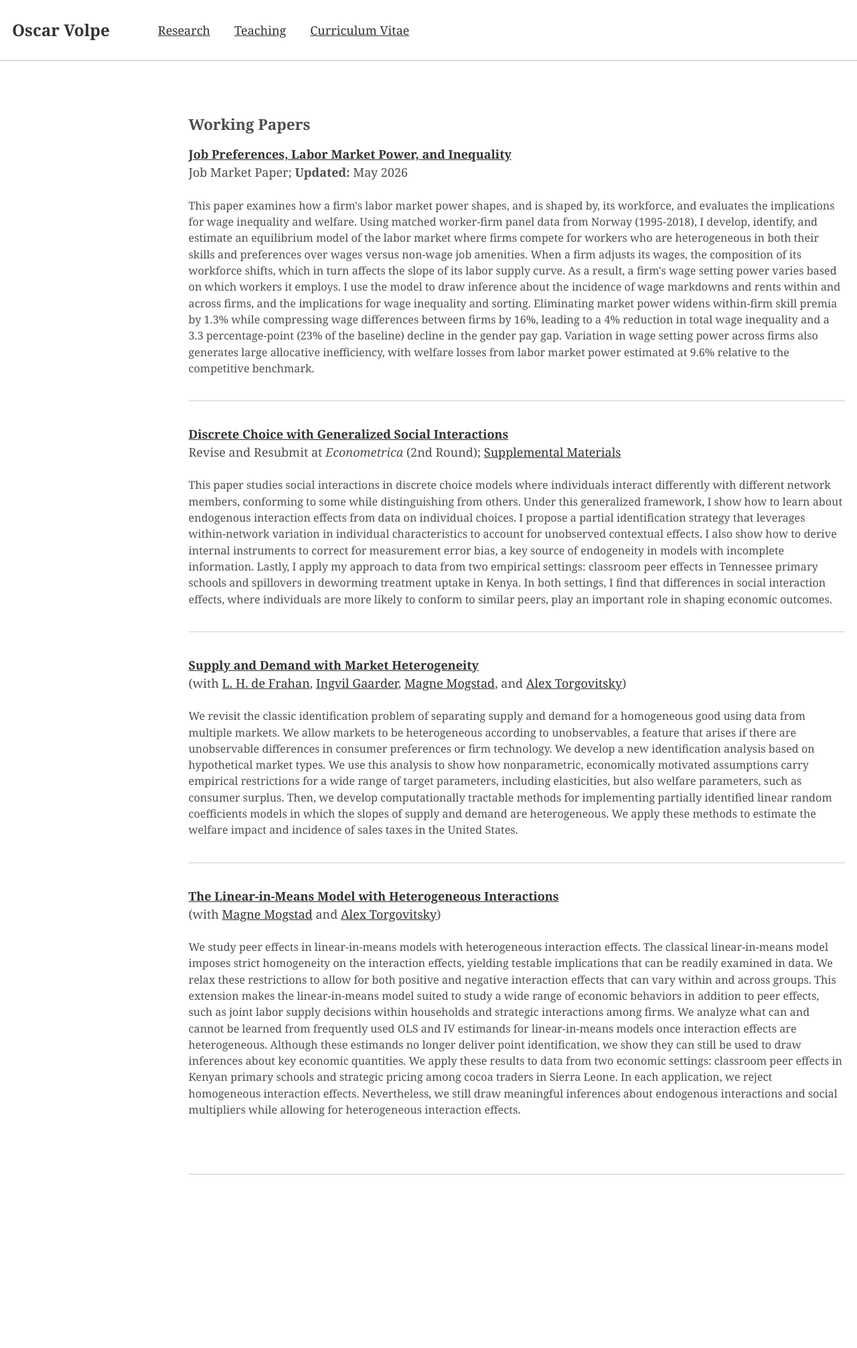
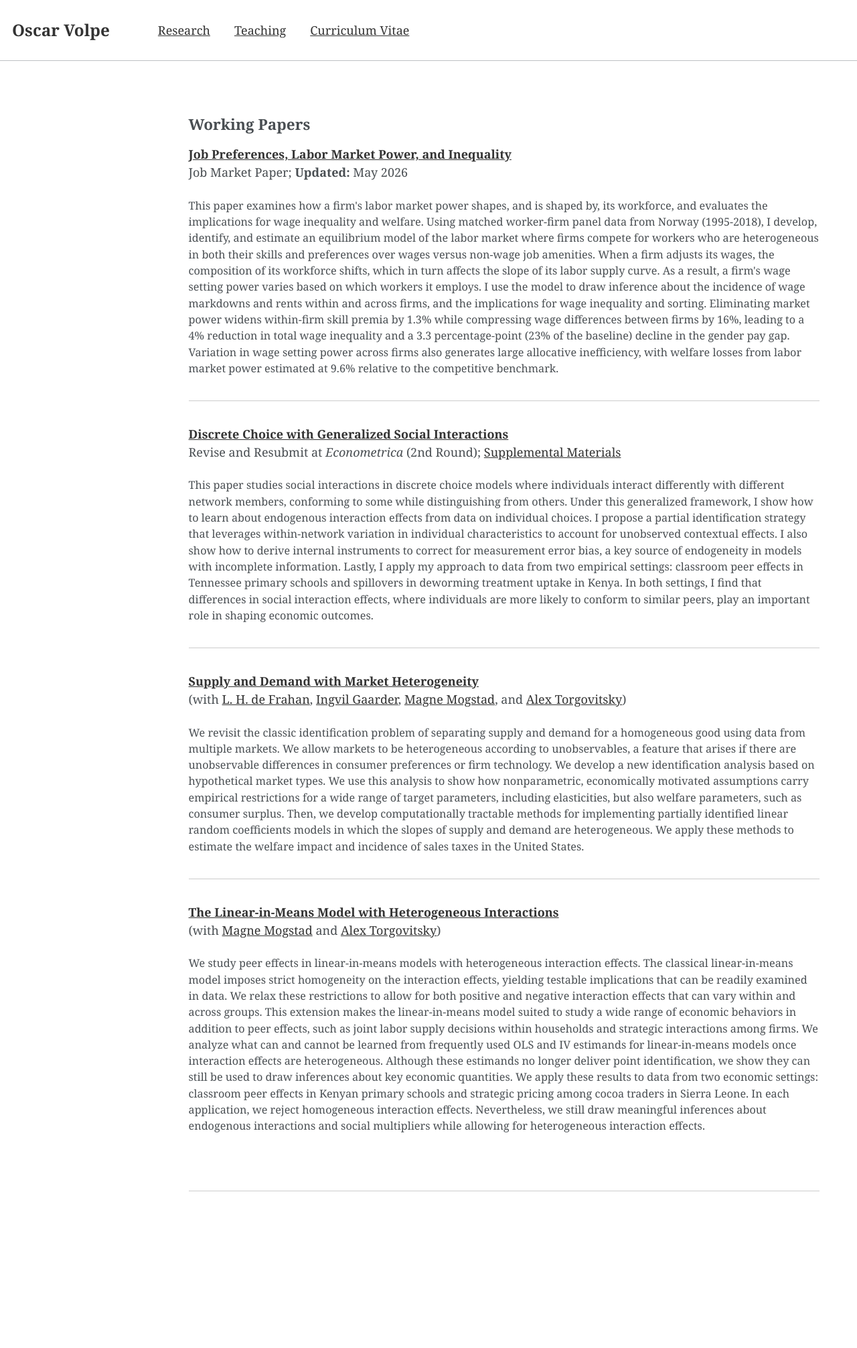
Before and after one commit to ovolpe/ovolpe.github.io, a Jekyll site: the page built from _pages/research.md, in a window 1280 px wide. Shown: the whole page at 67% size. Built offline with Jekyll 4.4.1, drawn with Linux system fonts in a browser that asks for light colours; before the commit the page ends 1988 px from its top, so only the background shows below that.

Commit message:
Add research page right margin

```diff
--- a/_pages/research.md
+++ b/_pages/research.md
@@ -5,6 +5,8 @@ author_profile: false
 ---
 
 {% include base_path %}
+
+<div class="research-page-content" markdown="1">
 
 ## Working Papers
 
@@ -44,3 +46,5 @@ We study peer effects in linear-in-means models with heterogeneous interaction e
 
 <br style="clear: both;">
 <hr style="margin: 2em 0; border: none; border-top: 1px solid #ccc;">
+
+</div>
--- a/assets/css/main.scss
+++ b/assets/css/main.scss
@@ -89,6 +89,11 @@ a:hover {
   display: block;
 }
 
+.research-page-content {
+  box-sizing: border-box;
+  padding-right: clamp(1rem, 3vw, 2.5rem);
+}
+
 @media (max-width: 1100px) {
   .profile-intro {
     --profile-intro-column-gap: 20px;
```
